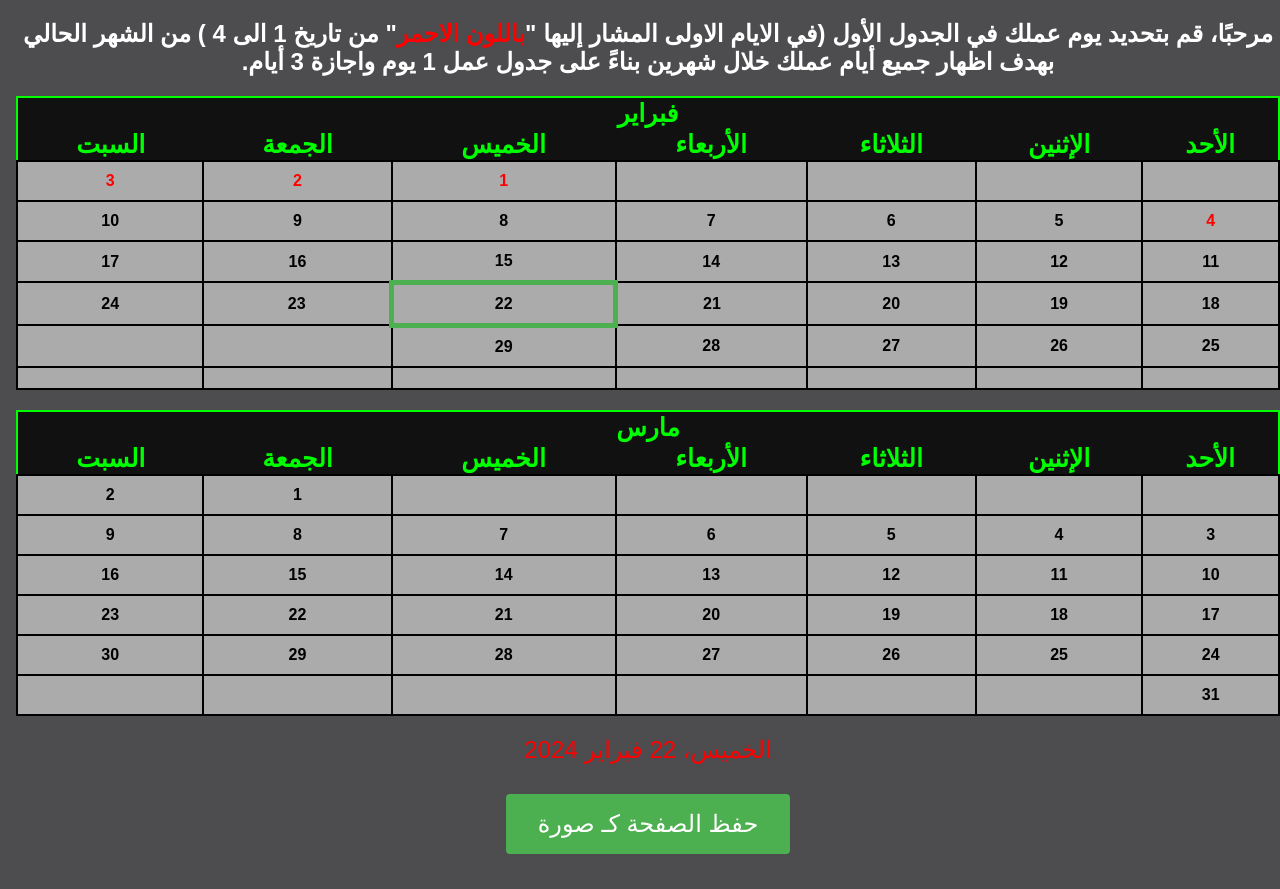
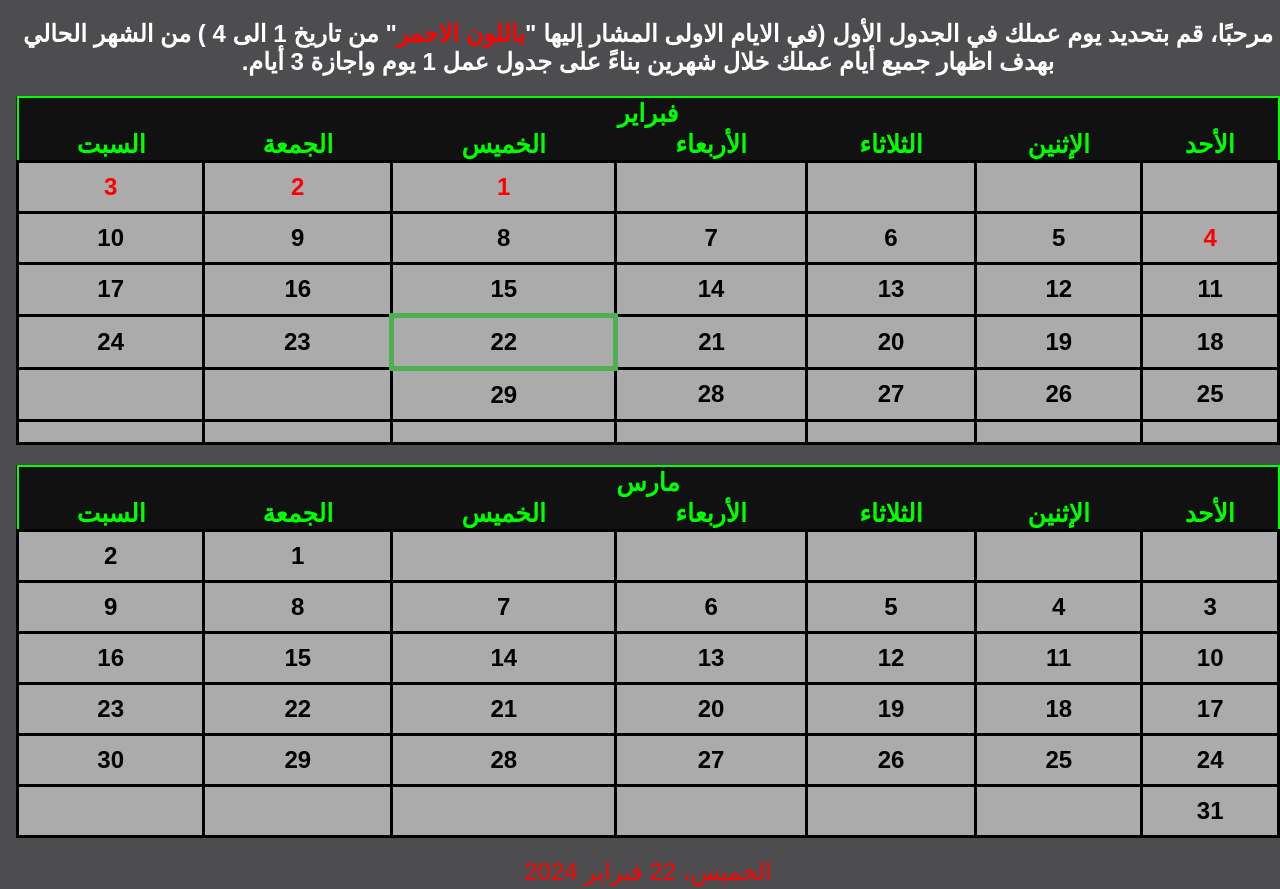
Before and after one commit to 3mero/3days, a plain HTML site: page index.html in a window 1280 px wide. Shown: the top 889 px of the page. Drawn offline with nearby package versions, Linux system fonts and the light colour scheme.

Commit message:
Update index.html

```diff
--- a/index.html
+++ b/index.html
@@ -10,7 +10,7 @@
 
         /* تطبيق لون النص الأسود على الأرقام في الأيام الأخرى */
         td {
-            border: 2px solid black;
+            border: 3px solid black;
             /* تعيين لون الحدود لصناديق الأيام */
             padding: 10px;
             text-align: center;
@@ -18,8 +18,8 @@
             /* تعيين لون النص إلى الأسود */
             background-color: #ababab;
             /* تغيير لون خلفية الصناديق التي تحتوي على أرقام الأيام */
-            font-weight: bold;
-            /* جعل الأرقام عريضة */
+            font-weight: bold; /* جعل الأرقام عريضة */
+            font-size: 24px; /* زيادة حجم الخط */
         }
 
         body {
```
